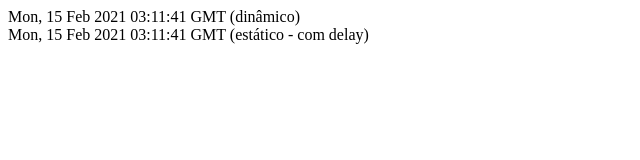
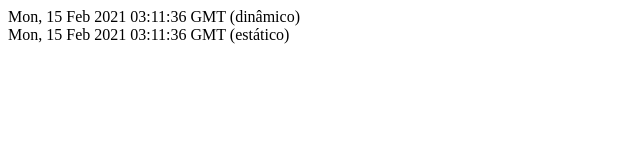
Before and after one commit to MarceloShirayama/ideia-unica, a Next.js app: page /tempo in a window 1280 px wide. Shown: the top 160 px of the page, without its empty margins (0-640 px from the left). Built offline with nearby package versions, Linux system fonts and the light colour scheme.

Commit message:
adiciona revalidate

```diff
--- a/pages/tempo.js
+++ b/pages/tempo.js
@@ -6,7 +6,7 @@ function Tempo(props) {
     return (
         <div>
             <div>{dynamicDateString} (dinâmico)</div>
-            <div>{props.staticDateString} (estático - com delay)</div>
+            <div>{props.staticDateString} (estático)</div>
         </div>
     )
 }
@@ -14,20 +14,16 @@ function Tempo(props) {
 
 export async function getStaticProps() {
     console.log('> Passando pelo getStaticProps()');
-    console.log('> Adicionando delay de 5 segundos');
-
-    await delay(5000);
     const staticDate = new Date();
     const staticDateString = staticDate.toGMTString();
 
     return {
         props: {
             staticDateString
-        }
+        },
+        revalidate: 1
     }
 
 }
 
-const delay = ms => new Promise(resolve => setTimeout(resolve, ms));
-
 export default Tempo;
```
